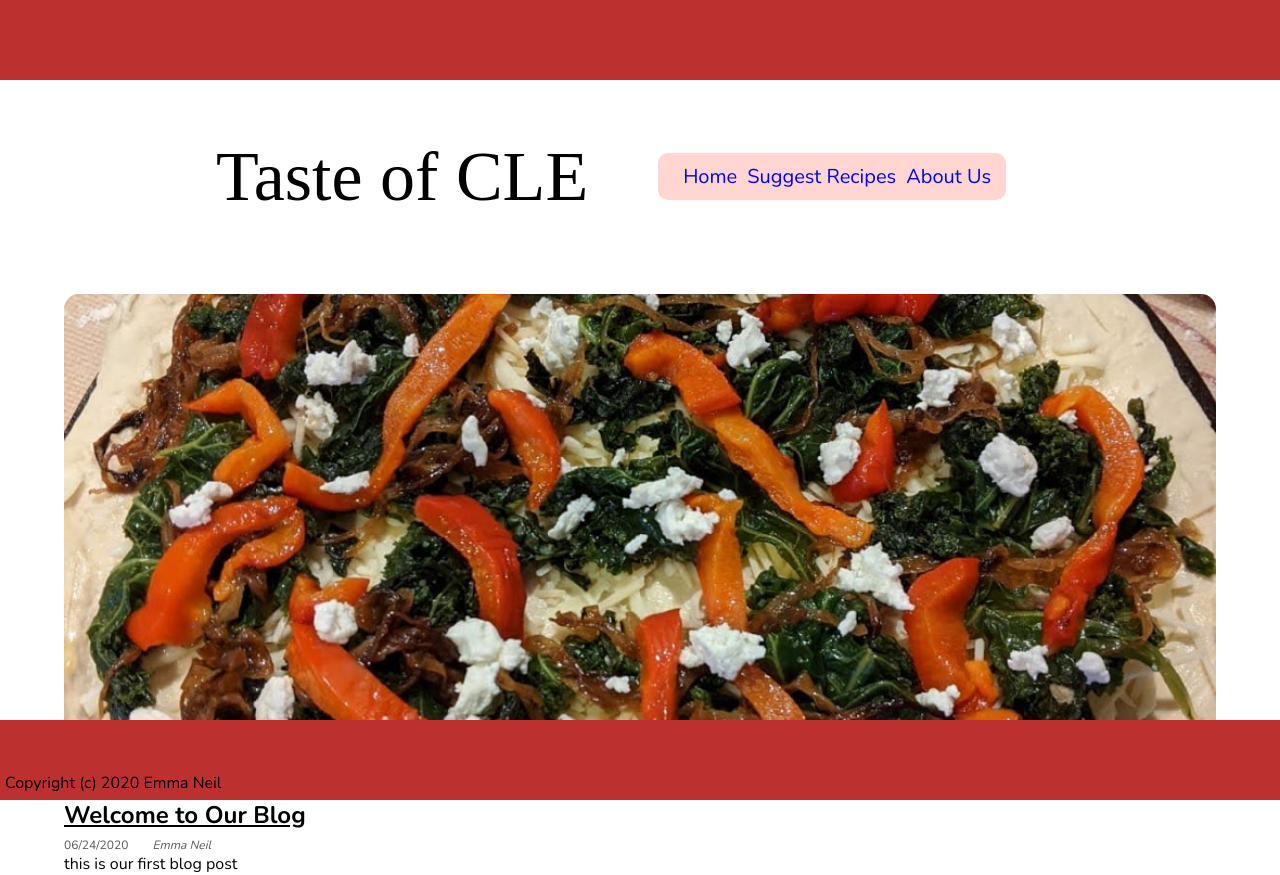
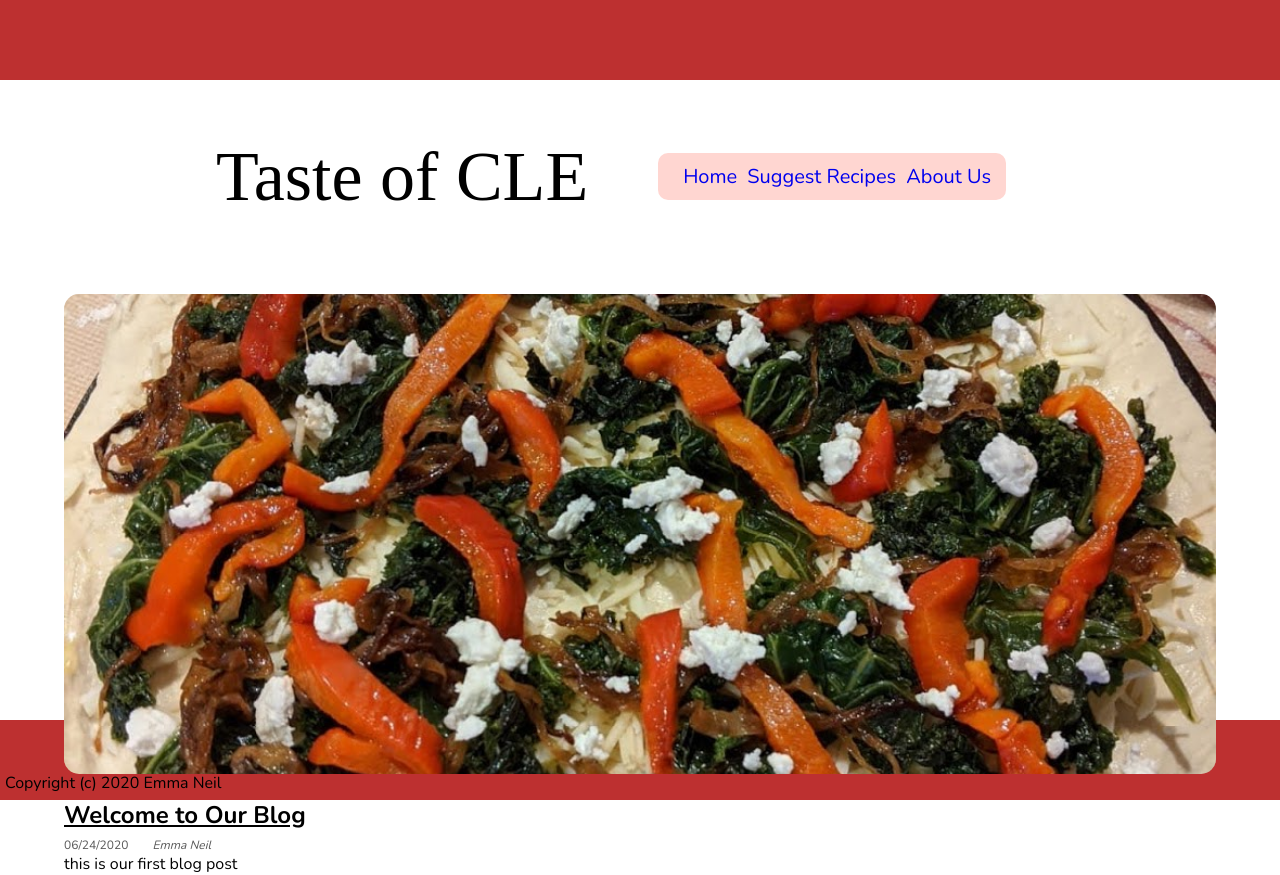
Before and after one commit to tree-hugger722/cooking-blog-react, a React (Create React App) app: page / in a window 1280 px wide. Built offline with nearby package versions, Linux system fonts and the light colour scheme; a web font is replaced by a local one.

Commit message:
source mixup

```diff
--- a/src/Components/Footer/Footer.css
+++ b/src/Components/Footer/Footer.css
@@ -6,7 +6,6 @@ footer {
   bottom: 0;
   display: flex;
   align-items: flex-end;
-  position: fixed;
 }
 
 #footer-text {
--- a/src/Components/Header/NavBar.js
+++ b/src/Components/Header/NavBar.js
@@ -8,7 +8,7 @@ const NavBar = () => {
   return (
     <div>
       <nav id="nav-bar">
-        <NavTab className="nav-tab" To="" Name="Home" />
+        <NavTab className="nav-tab" To="/" Name="Home" />
         <NavTab
           className="nav-tab"
           To="/suggest-recipes"
```
